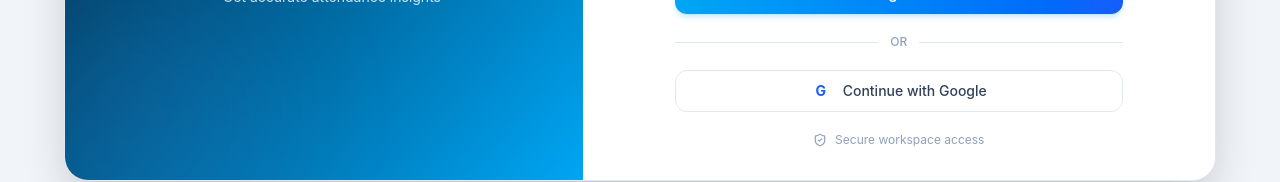
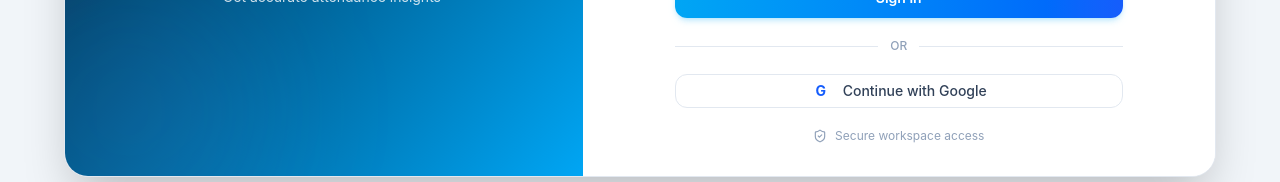
Before and after one commit to judithjoshitha01/Attendance-Management-System, a React (Vite) app: page / in a window 1280 px wide. Shown: the part 519-701 px from the top of the page. Built offline with nearby package versions, Linux system fonts and the light colour scheme.

Commit message:
Update Login.jsx

```diff
--- a/src/pages/Login.jsx
+++ b/src/pages/Login.jsx
@@ -339,7 +339,7 @@ function Login() {
 
                 <button
                   type="submit"
-                  className="w-full rounded-xl bg-gradient-to-r from-sky-500 to-blue-600 py-2.5 text-sm font-semibold text-white shadow-md shadow-sky-500/20 transition hover:-translate-y-0.5 hover:shadow-sky-500/30"
+                  className="w-full rounded-xl bg-gradient-to-r from-sky-500 to-blue-600 py-2.5  text-sm font-semibold text-white shadow-md shadow-sky-500/20 transition hover:-translate-y-0.5 hover:shadow-sky-500/30"
                 >
                   Sign in
                 </button>
@@ -368,7 +368,7 @@ function Login() {
 
               <button
                 type="button"
-                className="flex w-full items-center justify-center gap-3 rounded-xl border border-slate-200 bg-white py-2.5 text-sm font-medium text-slate-700 transition hover:bg-slate-50 hover:shadow-sm"
+                className="flex w-full items-center justify-center gap-3 rounded-xl border border-slate-200 bg-white py-1.5 text-sm font-medium text-slate-700 transition hover:bg-slate-50 hover:shadow-sm"
               >
 
                 <span className="flex h-5 w-5 items-center justify-center rounded-full bg-white text-sm font-bold text-blue-600">
```
